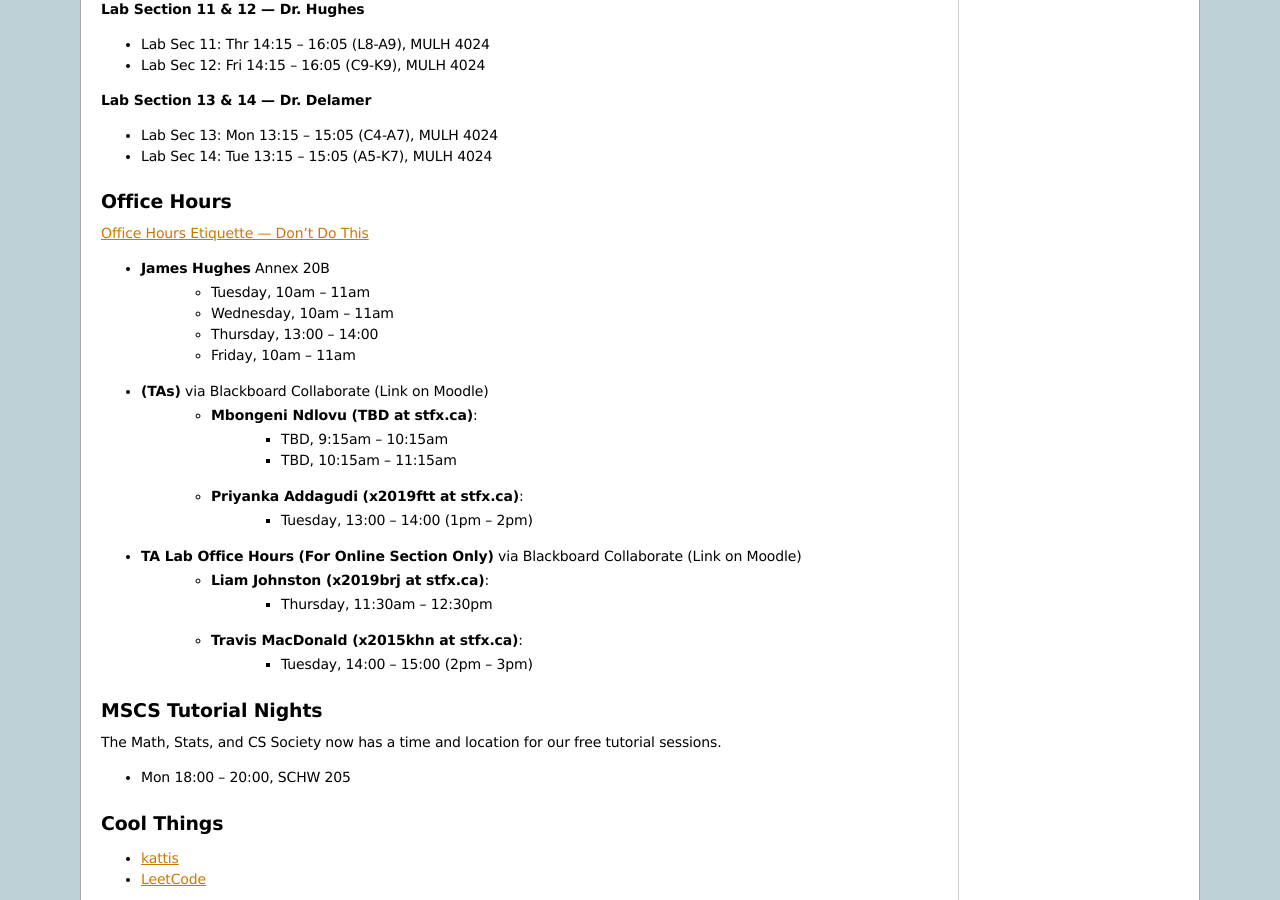
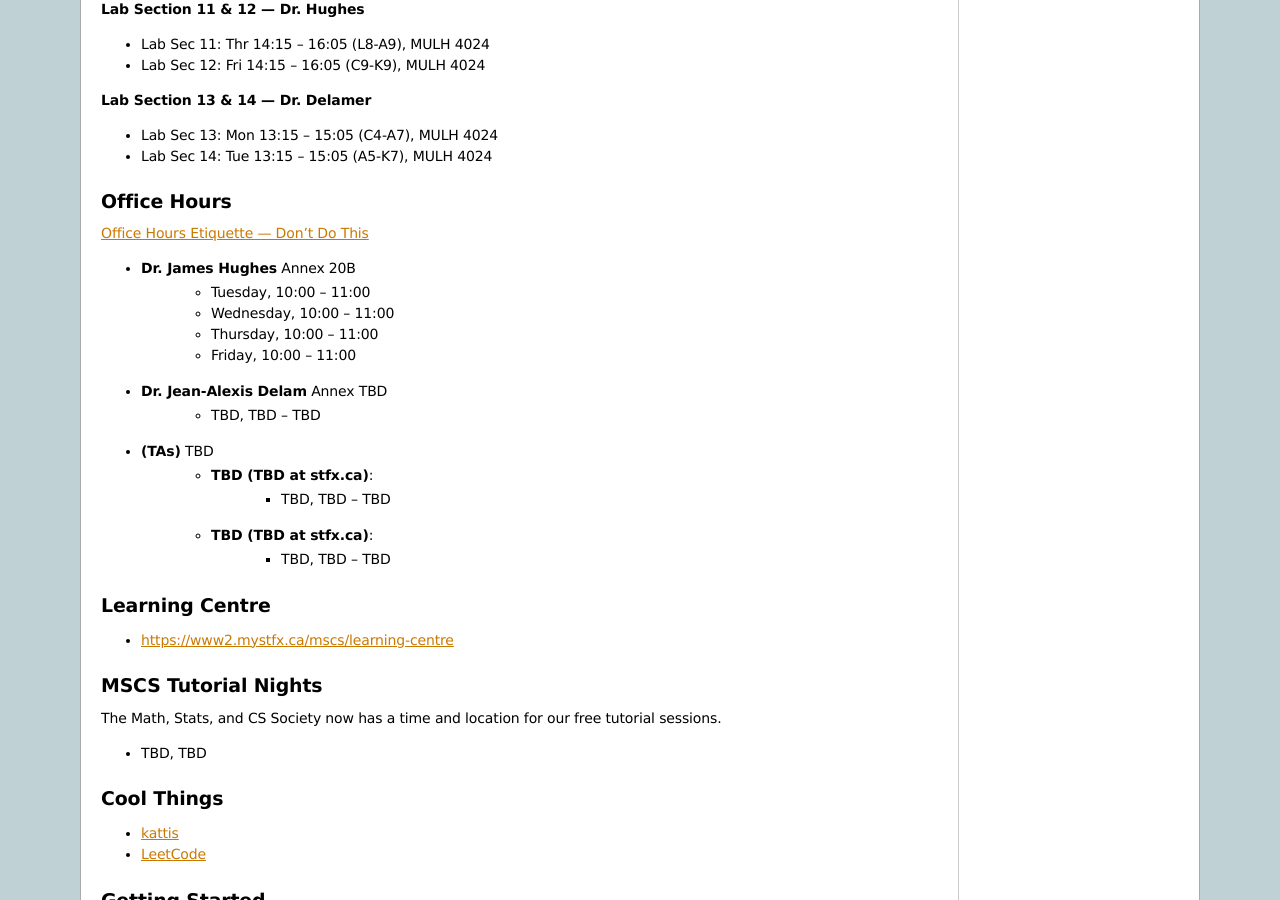
Before and after one commit to jameshughes89/cs101, a Sphinx documentation site: the page built from source/index.rst, in a window 1280 px wide and 900 px high, scrolled down 1234 px. Built offline with Sphinx 7.4.7, drawn with Linux system fonts in a browser that asks for light colours; formulas are drawn with MathJax 3; pages that are not in the unit, such as notebooks, are missing from menus.

Commit message:
Update office hours. Remove TA details. Add learnig centre

```diff
--- a/source/index.rst
+++ b/source/index.rst
@@ -74,37 +74,34 @@ Office Hours
 
 `Office Hours Etiquette --- Don't Do This <https://www.youtube.com/watch?v=lOTyUfOHgas>`_
 
-* **James Hughes** Annex 20B
-    * Tuesday, 10am -- 11am
-    * Wednesday, 10am -- 11am
-    * Thursday, 13:00 -- 14:00
-    * Friday, 10am -- 11am
-
-* **(TAs)** via Blackboard Collaborate (Link on Moodle)
-    * **Mbongeni Ndlovu (TBD at stfx.ca)**:
-        * TBD, 9:15am -- 10:15am
-        * TBD, 10:15am -- 11:15am
-
-    * **Priyanka Addagudi (x2019ftt at stfx.ca)**:
-        * Tuesday, 13:00 -- 14:00 (1pm -- 2pm)
-
-* **TA Lab Office Hours (For Online Section Only)** via Blackboard Collaborate (Link on Moodle)
-    * **Liam Johnston (x2019brj at stfx.ca)**:
-        * Thursday, 11:30am -- 12:30pm
-
-    * **Travis MacDonald (x2015khn at stfx.ca)**:
-        * Tuesday, 14:00 -- 15:00 (2pm -- 3pm)
+* **Dr. James Hughes** Annex 20B
+    * Tuesday, 10:00 -- 11:00
+    * Wednesday, 10:00 -- 11:00
+    * Thursday, 10:00 -- 11:00
+    * Friday, 10:00 -- 11:00
 
 
-.. Learning Centre
-.. ^^^^^^^^^^^^^^^
-.. * https://www2.mystfx.ca/mscs/learning-centre
+* **Dr. Jean-Alexis Delam** Annex TBD
+    * TBD, TBD -- TBD
+
+* **(TAs)** TBD
+    * **TBD (TBD at stfx.ca)**:
+        * TBD, TBD -- TBD
+
+    * **TBD (TBD at stfx.ca)**:
+        * TBD, TBD -- TBD
+
+Learning Centre
+^^^^^^^^^^^^^^^
+
+* https://www2.mystfx.ca/mscs/learning-centre
+
 
 MSCS Tutorial Nights
 ^^^^^^^^^^^^^^^^^^^^
 The Math, Stats, and CS Society now has a time and location for our free tutorial sessions.
 
-* Mon 18:00 -- 20:00, SCHW 205
+* TBD, TBD
 
 
 
```
